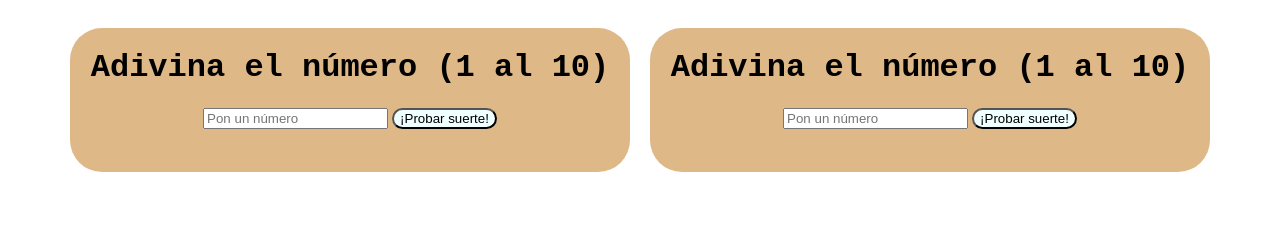
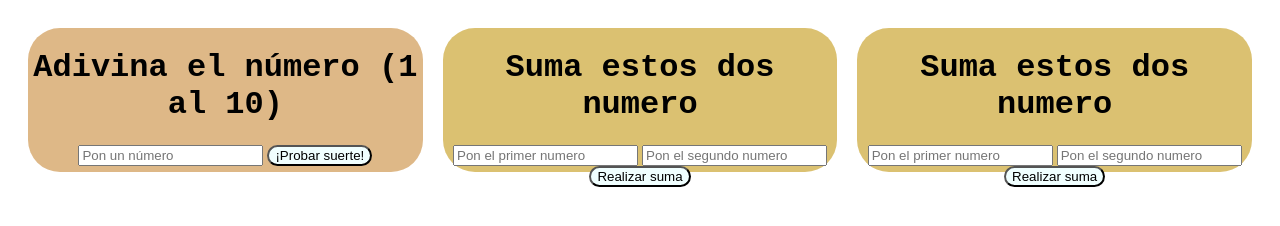
Before and after one commit to Antori09/ACTJS, a plain HTML site: page index.html in a window 1280 px wide. Drawn offline with Linux system fonts and the light colour scheme.

Commit message:
primercambio

```diff
--- a/index.html
+++ b/index.html
@@ -1,12 +1,14 @@
 <!DOCTYPE html>
 <html>
+
 <head>
     <link rel="stylesheet" href="style.css">
     <title>Reto JS</title>
 </head>
+
 <body>
-<div class = "contenedor-principal">
-    <div id = "game1">
+    <div class="contenedor-principal">
+        <div id="game1">
             <h1>Adivina el número (1 al 10)</h1>
             <input type="number" id="entradaUsuario" placeholder="Pon un número">
             <button onclick="comprobar()">¡Probar suerte!</button>
@@ -14,14 +16,23 @@
             <p id="intentos"></p>
         </div>
 
-    <div id = "game2">
-    <h1>Adivina el número (1 al 10)</h1>
-    <input type="number" id="entradaUsuario" placeholder="Pon un número">
-    <button onclick="comprobar()">¡Probar suerte!</button>
-    <p id="mensaje"></p>
-    <p id="intentos"></p>
+        <div id="game2">
+            <h1>Suma estos dos numero</h1>
+            <input type="number" id="num1" placeholder="Pon el primer numero">
+            <input type="number" id="num2" placeholder="Pon el segundo numero">
+            <button onclick="sumar()">Realizar suma</button>
+            <p id="suma"></p>
+        </div>
+
+        <div id="game3">
+            <h1>Suma estos dos numero</h1>
+            <input type="number" id="num1" placeholder="Pon el primer numero">
+            <input type="number" id="num2" placeholder="Pon el segundo numero">
+            <button onclick="sumar()">Realizar suma</button>
+            <p id="suma"></p>
         </div>
     </div>
     <script src="practica.js"></script>
 </body>
+
 </html>
--- a/practica.js
+++ b/practica.js
@@ -32,3 +32,15 @@ function comprobar() {
         mensaje.innerText = "Ya no te quedan intentos. Recarga para jugar otra vez.";
     }
 }
+
+function sumar() {
+
+    let numero1 = Number(document.getElementById("num1").value);
+    let numero2 = Number(document.getElementById("num2").value);
+
+    let resultadoPantalla = document.getElementById("suma");
+
+    let suma = numero1 + numero2;
+
+    resultadoPantalla.innerText = "El resultado es: " + suma;
+}
--- a/style.css
+++ b/style.css
@@ -15,16 +15,15 @@
     border-radius: 2em;
     text-align: center;
 }
-#game2{
-    background-color: burlywood;
-    align-content: flex-start;
+#game2,#game3{
+    background-color: rgb(219, 193, 113);
+    align-content: layout;
     width: 35em;
     height:9em ;
     border-color: black;
     border-radius: 2em;
     text-align: center;
 }
-
 button{
     color: black;
     background-color: azure;
```
Lines whose indentation alone changed are shown as unchanged.
